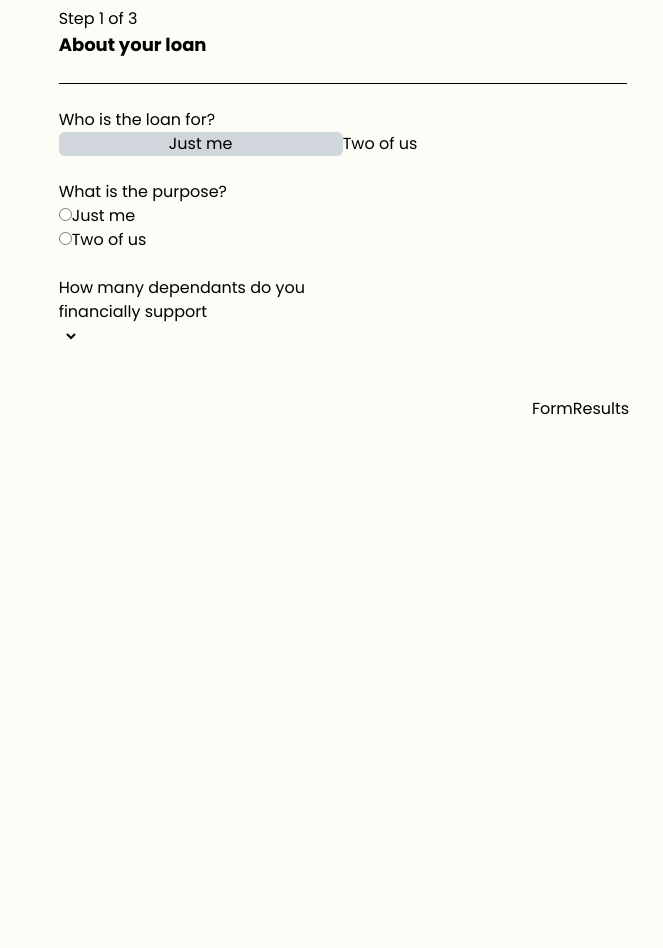
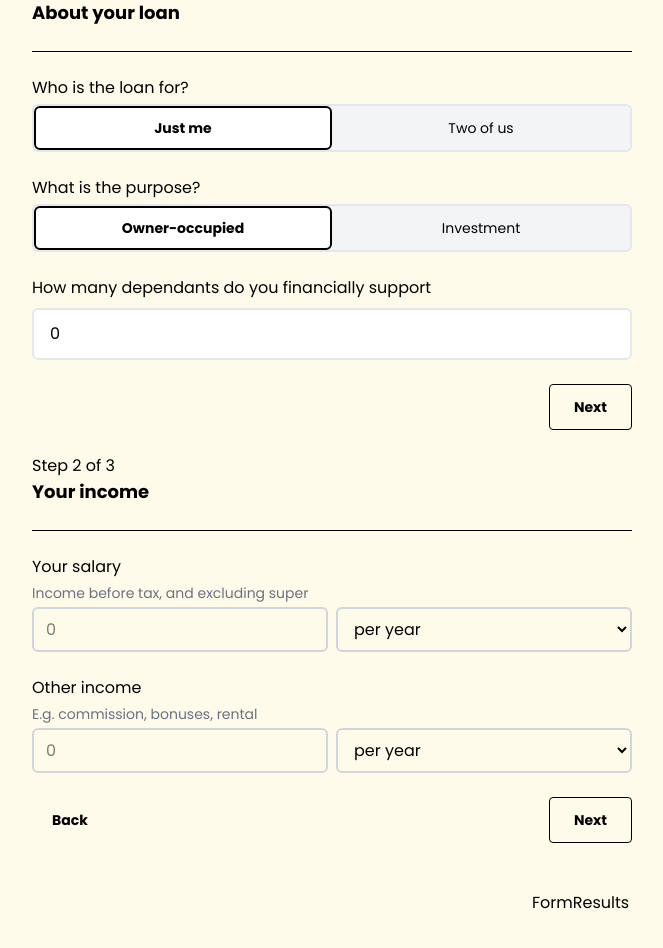
Before and after one commit to philipxs1/Homeloan-calculator, a React (Vite) app: page / in a window 1280 px wide. Shown: the part 500-1448 px from the top of the page, without its empty margins (108-771 px from the left). Before the commit the page ends 1033 px from the top, so only its background shows below. Built offline with nearby package versions, Linux system fonts and the light colour scheme.

Commit message:
added inputs

```diff
--- a/src/App.tsx
+++ b/src/App.tsx
@@ -44,7 +44,7 @@ function App() {
   const [results, setResults] = useState(null);
 
   return (
-    <main>
+    <main className="bg-amber-50">
       <section className="mx-auto max-w-screen-2xl px-4 md:px-6 lg:px-8 xl:px-10 py-12 md:py-20">
         <Header />
       </section>
--- a/src/components/form/HomeLoanForm.tsx
+++ b/src/components/form/HomeLoanForm.tsx
@@ -1,4 +1,5 @@
 import FirstSection from "./section-one/FirstSection";
+import SecondSection from "./section-two/SecondSection";
 
 const HomeLoanForm = () => {
   return (
@@ -6,6 +7,7 @@ const HomeLoanForm = () => {
       aria-label="Borrowing amount calc input"
       className="col-span-12 md:col-span-6 lg:col-start-2 overflow-hidden grid w-full grid-cols-2 gap-6 relative">
       <FirstSection />
+      <SecondSection />
     </form>
   );
 };
--- a/src/components/form/section-one/FirstSection.tsx
+++ b/src/components/form/section-one/FirstSection.tsx
@@ -1,59 +1,66 @@
+import { useState } from "react";
 import Fieldset from "../../../ui/Fieldset";
 
+import { RadioGroup } from "./RadioGroup";
+import { range } from "../../helpers/helpers";
+
 const FirstSection = () => {
+  const [isCouple, setIsCouple] = useState<boolean | null>(false);
+  const [purpose, setPurpose] = useState<"owner" | "investment">("owner");
+
   return (
-    <section className="grid grid-cols-2 col-span-2  gap-6 w-full left-0 top-0 ">
-      <h2 className="flex flex-col">
+    <section className="grid grid-cols-2 col-span-2 gap-6 w-full">
+      <h2 className="flex flex-col col-span-2">
         <span>Step 1 of 3</span>
         <span className="text-lg font-bold">About your loan</span>
       </h2>
+
       <hr className="col-span-2" />
+
       <Fieldset>
         <legend>Who is the loan for?</legend>
-        <div className="relative grid grid-cols-2">
-          <div className="relative z-10 flex rounded-md bg-gray-300">
-            <input
-              id="is-couple-1"
-              type="radio"
-              className="absolute opacity-0 inset-0"
-              value="0"
-              checked
-              name="IsCouple"
-            />
-            <label htmlFor="is-couple-1" className="flex flex-1 justify-center cursor-pointer">
-              Just me
-            </label>
-          </div>
-          <div className="relative z-10 flex rounded-md ">
-            <input
-              id="is-couple-2"
-              type="radio"
-              className="absolute opacity-0 inset-0"
-              value="0"
-              checked
-              name="IsCouple"
-            />
-            <label htmlFor="is-couple-2">Two of us</label>
-          </div>
-        </div>
+
+        <RadioGroup
+          name="is-couple"
+          options={[
+            { label: "Just me", value: false },
+            { label: "Two of us", value: true },
+          ]}
+          selectedValue={isCouple}
+          setSelectedValue={setIsCouple}
+        />
       </Fieldset>
+
       <Fieldset>
         <legend>What is the purpose?</legend>
-        <div>
-          <input type="radio" />
-          <label htmlFor="">Just me</label>
-        </div>
-        <div>
-          <input type="radio" />
-          <label htmlFor="">Two of us</label>
-        </div>
+        <RadioGroup
+          name="purpose"
+          options={[
+            { label: "Owner-occupied", value: "owner" },
+            { label: "Investment", value: "investment" },
+          ]}
+          selectedValue={purpose}
+          setSelectedValue={setPurpose}
+        />
       </Fieldset>
-      <div>
+
+      <div className="col-span-2 flex flex-col gap-2">
         <label htmlFor="dependants">How many dependants do you financially support</label>
-        <div>
-          <select name="depandants" id="Dependants"></select>
-        </div>
+        <select
+          id="dependants"
+          name="Dependants"
+          className=" w-full bg-white appearance-none outline-none py-3 pl-4  border-gray-200 border-2 rounded-md hover:border-black transition-colors transform-border">
+          {range(0, 10).map((num) => (
+            <option value="num">{num}</option>
+          ))}
+        </select>
       </div>
+
+      <button
+        className="col-start-2 justify-self-end text-center border-1 border-black text-sm font-bold px-6 py-3 rounded-sm hover:bg-green-500 active:bg-green-600 duration-200 transition-all cursor-pointer"
+        type="button">
+        Next
+      </button>
     </section>
   );
 };
--- /dev/null
+++ b/src/components/form/section-one/RadioGroup.tsx
@@ -0,0 +1,44 @@
+interface RadioGroupProps<T> {
+  options: { label: string; value: T }[];
+  selectedValue: T;
+  setSelectedValue: (value: T) => void;
+  name: string;
+}
+
+export const RadioGroup = <T,>({
+  options,
+  selectedValue,
+  setSelectedValue,
+  name,
+}: RadioGroupProps<T>) => {
+  const selectedIndex = options.findIndex((opt) => opt.value === selectedValue);
+
+  return (
+    <div
+      role="radiogroup"
+      className="relative mt-1 grid h-12 grid-cols-2 rounded-md bg-gray-100 overflow-hidden border-2 border-gray-200">
+      <div
+        aria-hidden="true"
+        className={`absolute h-full w-1/2 rounded-md bg-white transition-transform duration-200 border-black border-2 ease-out`}
+        style={{ transform: `translateX(${selectedIndex * 100}%)` }}
+      />
+
+      {options.map((opt, idx) => (
+        <label
+          key={idx}
+          htmlFor={`${name}-${idx}`}
+          className="relative z-10 flex cursor-pointer items-center justify-center">
+          <input
+            id={`${name}-${idx}`}
+            type="radio"
+            name={name}
+            className="sr-only peer"
+            checked={selectedValue === opt.value}
+            onChange={() => setSelectedValue(opt.value)}
+          />
+          <span className="text-sm font-normal peer-checked:font-bold">{opt.label}</span>
+        </label>
+      ))}
+    </div>
+  );
+};
--- /dev/null
+++ b/src/components/form/section-two/SecondSection.tsx
@@ -0,0 +1,63 @@
+import React, { useState } from "react";
+import TextSelectPair from "./TextSelectPair";
+
+const SecondSection = () => {
+  const [salaryAmount, setSalaryAmount] = useState<number | "">("");
+  const [salaryFrequency, setSalaryFrequency] = useState<"W" | "F" | "M" | "Y">("Y");
+  const [error, setError] = useState<string | null>(null);
+
+  const handleNext = () => {
+    if (salaryAmount === "" || salaryAmount <= 0) {
+      setError("Salary is required");
+      return;
+    }
+    setError(null);
+    // proceed to next step
+    console.log("Next step", { salaryAmount, salaryFrequency });
+  };
+
+  return (
+    <section className="grid grid-cols-2 col-span-2 gap-6 w-full">
+      <h2 className="flex flex-col col-span-2">
+        <span>Step 2 of 3</span>
+        <span className="text-lg font-bold">Your income</span>
+      </h2>
+
+      <hr className="col-span-2" />
+
+      <TextSelectPair
+        label="Your salary"
+        description="Income before tax, and excluding super"
+        textValue={salaryAmount}
+        onTextChange={setSalaryAmount}
+        selectValue={salaryFrequency}
+        onSelectChange={setSalaryFrequency}
+      />
+
+      {error && <p className="col-span-2 text-red-500 text-sm">{error}</p>}
+
+      <TextSelectPair
+        label="Other income"
+        description="E.g. commission, bonuses, rental"
+        textValue={salaryAmount}
+        onTextChange={setSalaryAmount}
+        selectValue={salaryFrequency}
+        onSelectChange={setSalaryFrequency}
+      />
+      <button
+        className="col-start-1 pl-5 text-center w-max  text-sm font-bold  rounded-sm cursor-pointer"
+        type="button">
+        Back
+      </button>
+
+      <button
+        className="col-start-2 justify-self-end text-center border-1 border-black text-sm font-bold px-6 py-3 rounded-sm hover:bg-green-500 active:bg-green-600 duration-200 transition-all cursor-pointer"
+        type="button"
+        onClick={handleNext}>
+        Next
+      </button>
+    </section>
+  );
+};
+
+export default SecondSection;
--- /dev/null
+++ b/src/components/form/section-two/TextSelectPair.tsx
@@ -0,0 +1,46 @@
+import React from "react";
+
+interface TextSelectPairProps {
+  textValue: number | "";
+  selectValue: "W" | "F" | "M" | "Y";
+  onTextChange: (value: number) => void;
+  onSelectChange: (value: "W" | "F" | "M" | "Y") => void;
+  label: string;
+  description?: string;
+}
+
+const TextSelectPair: React.FC<TextSelectPairProps> = ({
+  textValue,
+  selectValue,
+  onTextChange,
+  onSelectChange,
+  label,
+  description,
+}) => {
+  return (
+    <div className="col-span-2 flex flex-col gap-1">
+      <label>{label}</label>
+      {description && <p className="text-sm text-gray-500">{description}</p>}
+      <div className="grid grid-cols-2 gap-2">
+        <input
+          type="number"
+          value={textValue}
+          onChange={(e) => onTextChange(Number(e.target.value))}
+          placeholder="0"
+          className="w-full rounded-md border-2 border-gray-300 px-3 py-2"
+        />
+        <select
+          value={selectValue}
+          onChange={(e) => onSelectChange(e.target.value as "W" | "F" | "M" | "Y")}
+          className="w-full rounded-md border-2 border-gray-300 px-3 py-2">
+          <option value="W">per week</option>
+          <option value="F">per fortnight</option>
+          <option value="M">per month</option>
+          <option value="Y">per year</option>
+        </select>
+      </div>
+    </div>
+  );
+};
+
+export default TextSelectPair;
--- /dev/null
+++ b/src/components/helpers/helpers.ts
@@ -0,0 +1,14 @@
+export const range = (start: number, end: number, step: number = 1): number[] => {
+  const output = [];
+
+  if (typeof end === "undefined") {
+    end = start;
+    start = 0;
+  }
+
+  for (let i = start; i < end; i += step) {
+    output.push(i);
+  }
+
+  return output;
+};
--- a/src/index.css
+++ b/src/index.css
@@ -23,8 +23,7 @@
 body {
   font-family: "Poppins", sans-serif;
   min-height: 100vh;
-  max-width: 2650px;
+  max-width: 100vw;
   margin: 0 auto;
-  padding: 2rem;
-  background-color: hsla(62, 65%, 73%, 0.08);
+  background-color: white;
 }
--- a/src/ui/Fieldset.tsx
+++ b/src/ui/Fieldset.tsx
@@ -1,7 +1,7 @@
 import { type PropsWithChildren } from "react";
 
 const Fieldset = ({ children }: PropsWithChildren) => {
-  return <fieldset className="col-span-2 flex flex-col">{children}</fieldset>;
+  return <fieldset className="col-span-2 flex flex-col ">{children}</fieldset>;
 };
 
 export default Fieldset;
```
